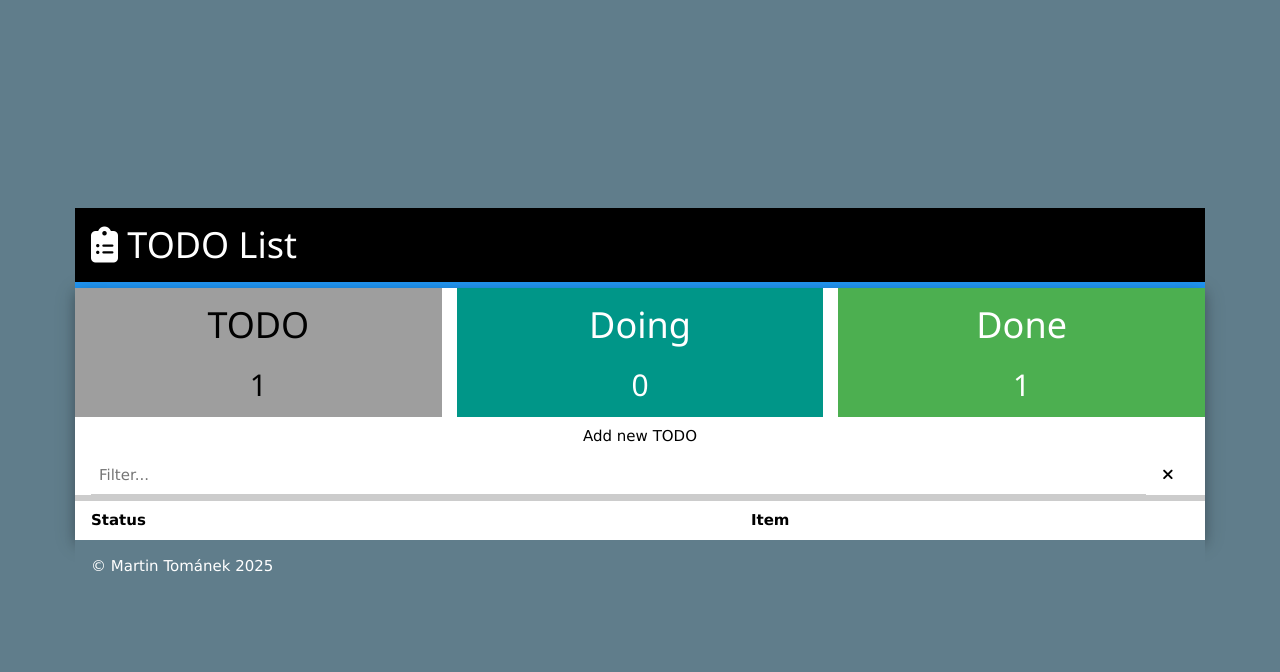
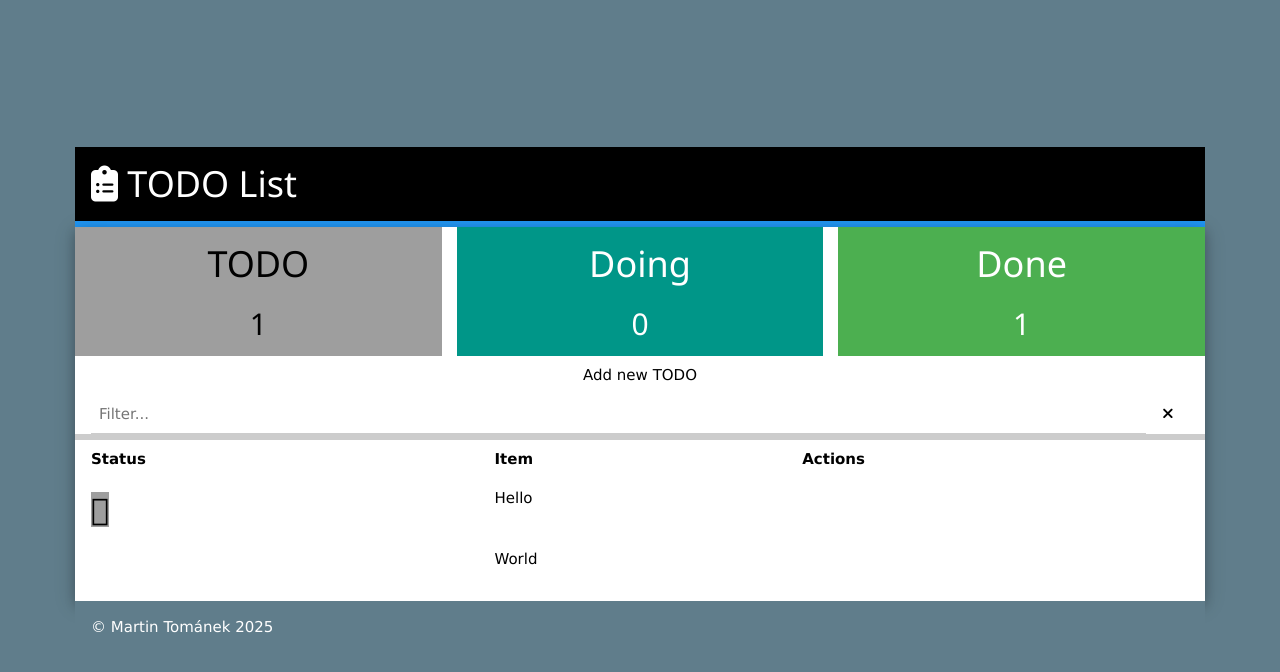
Before and after one commit to Finishxx/todo, a Vue app in the folder frontend/: page / in a window 1280 px wide. Shown: the top 672 px of the page. Built offline with nearby package versions, Linux system fonts and the light colour scheme.

Commit message:
Continue work on TodoEntryLis

```diff
--- a/frontend/src/components/todo/TodoEntryList.vue
+++ b/frontend/src/components/todo/TodoEntryList.vue
@@ -1,5 +1,5 @@
 <script setup lang="ts">
-import type { TodoEntry } from "@/model/TodoEntry.ts"
+import { type TodoEntry, TodoEntryStatus } from "@/model/TodoEntry.ts"
 import { computed, type ComputedRef } from "vue"
 
 interface Props {
@@ -9,7 +9,7 @@ interface Props {
 
 const { entries, filter } = defineProps<Props>()
 
-const emit = defineEmits<{
+const emits = defineEmits<{
   delete: [id: number]
   update: [updatedEntry: TodoEntry]
   changeStatus: [entry: TodoEntry]
@@ -29,8 +29,29 @@ const filteredEntries: ComputedRef<TodoEntry[]> = computed(() => {
         <tr class="w3-topbar">
           <th>Status</th>
           <th>Item</th>
+          <th>Actions</th>
         </tr>
       </thead>
+      <tbody>
+        <tr v-for="entry in filteredEntries" :key="entry.id">
+          <td class="button" @click="$emit('changeStatus', entry)">
+            <i
+              class="fa-2x fa-square w3-grey"
+              v-if="entry.status == TodoEntryStatus.TODO"
+            ></i>
+            <i
+              class="fa-2x fa-minus w3-teal"
+              v-if="entry.status == TodoEntryStatus.DOING"
+            ></i>
+            <i
+              class="fa-2x fa-check w3-green"
+              v-if="entry.status == TodoEntryStatus.DONE"
+            ></i>
+          </td>
+          <td>{{ entry.name }}</td>
+          <td></td>
+        </tr>
+      </tbody>
     </table>
   </div>
 </template>
```
